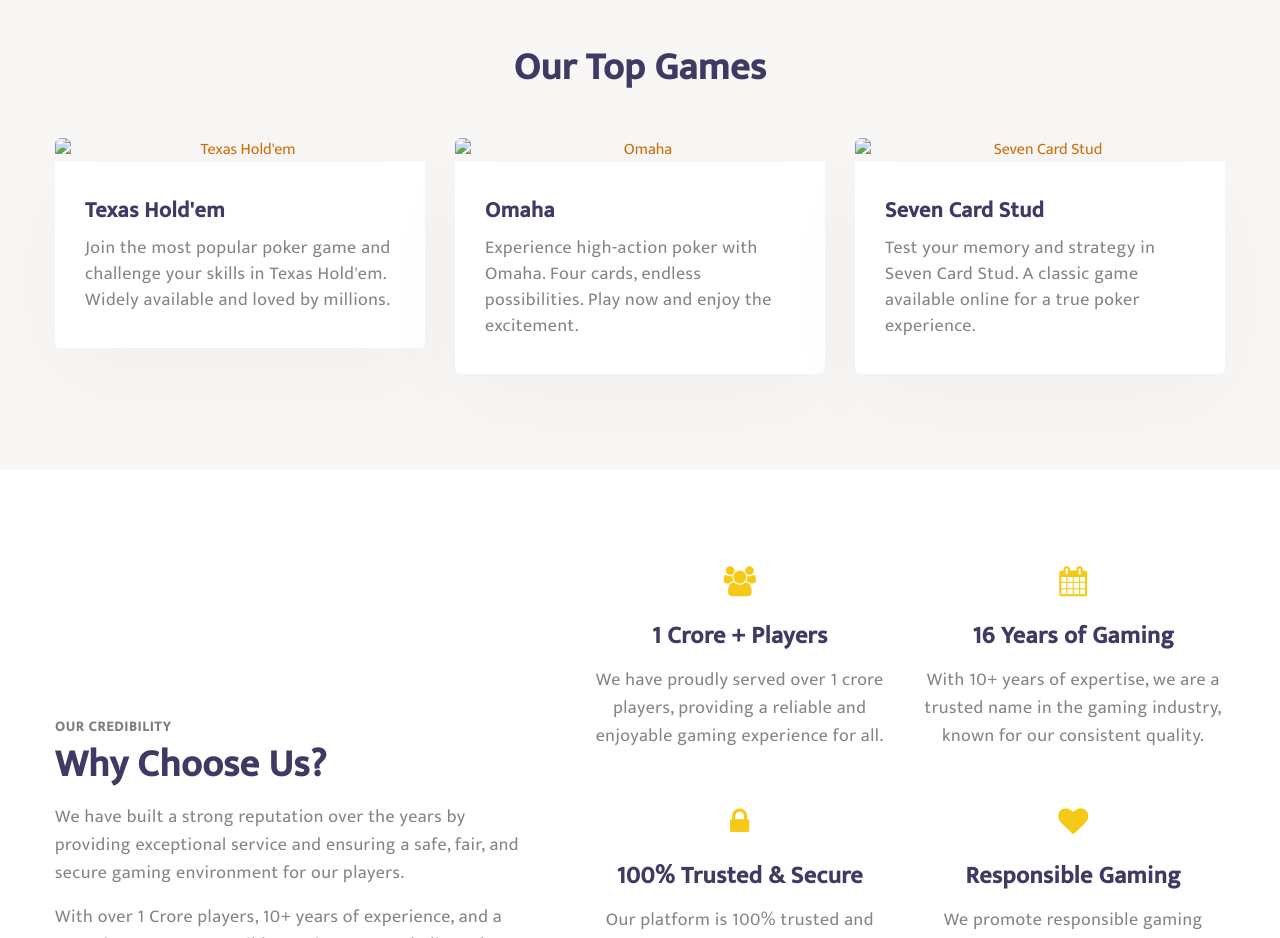
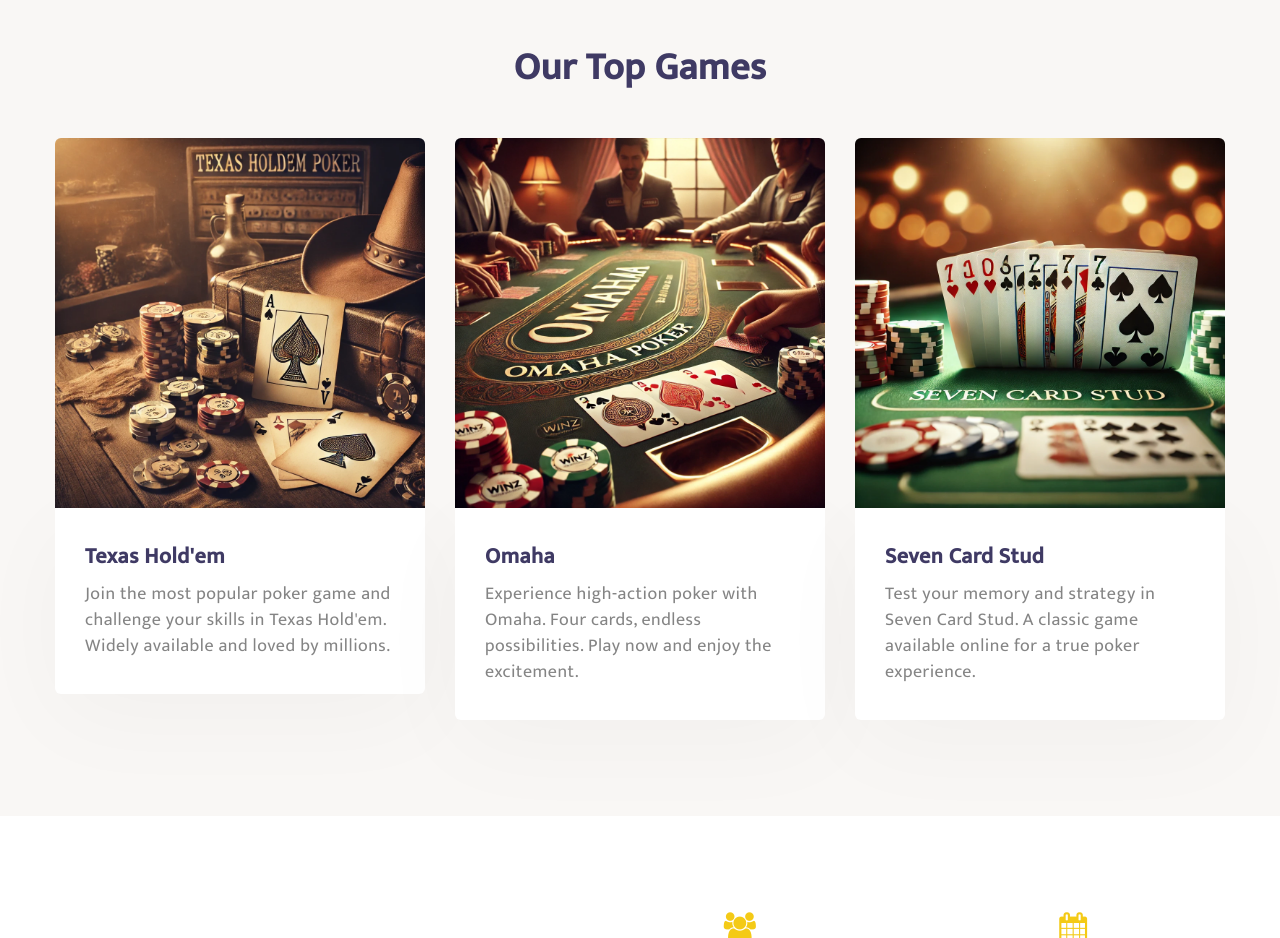
Before and after one commit to eswar6143/WinZ, a plain HTML site: page index.html in a window 1280 px wide. Shown: the part 1440-2378 px from the top of the page. Drawn offline with Linux system fonts and the light colour scheme; the site is published under a folder, as on GitHub Pages, so addresses that start at the root find nothing.

Commit message:
update images error

```diff
--- a/index.html
+++ b/index.html
@@ -203,7 +203,7 @@
             <div class="float-top col-lg-4 col-md-6">
               <a href="#url">
                 <img
-                  src="/assets/images/texas_holde'm-2.webp"
+                  src="assets/images/texas_holde'm-2.webp"
                   class="img-responsive"
                   alt="Texas Hold'em"
                 />
@@ -219,7 +219,7 @@
             <div class="float-top col-lg-4 col-md-6 mt-md-0 mt-5">
               <a href="#url">
                 <img
-                  src="/assets/images/omaha-2.webp"
+                  src="assets/images/omaha-2.webp"
                   class="img-responsive"
                   alt="Omaha"
                 />
@@ -235,7 +235,7 @@
             <div class="float-top col-lg-4 col-md-6 mt-lg-0 mt-5">
               <a href="#url">
                 <img
-                  src="/assets/images/seven_card_stud.webp"
+                  src="assets/images/seven_card_stud.webp"
                   class="img-responsive"
                   alt="Seven Card Stud"
                 />
```
